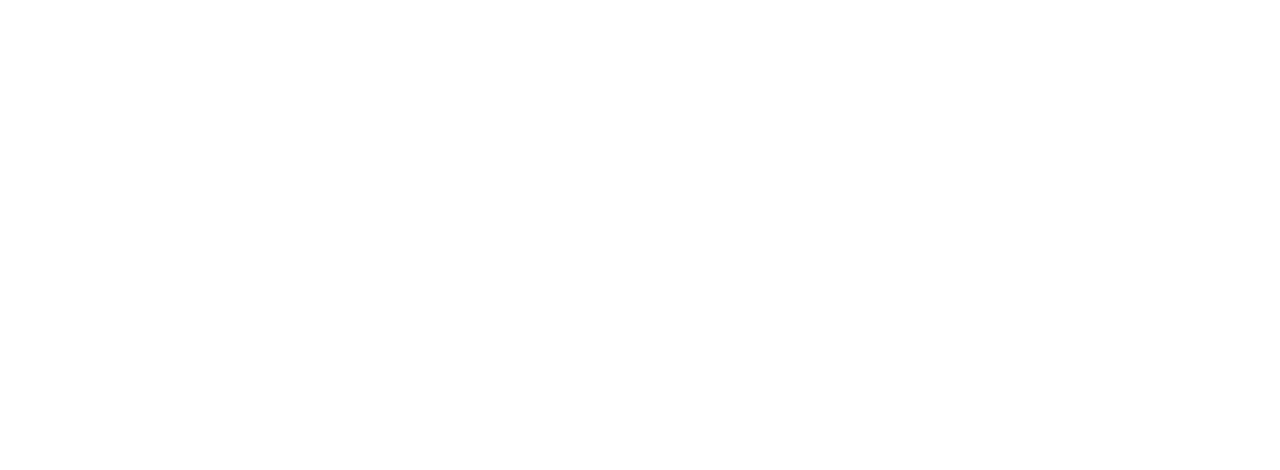
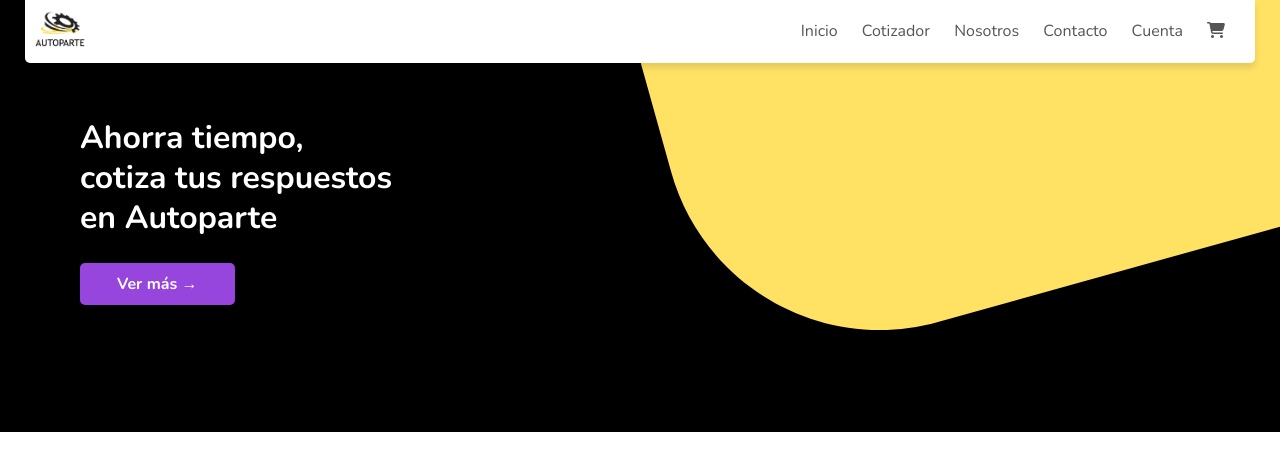
Before and after one commit to luismellareyes/autoparte, a plain HTML site: page index.html in a window 1280 px wide. Drawn offline with nearby package versions, Linux system fonts and the light colour scheme.

Commit message:
Avance 3 abril

```diff
--- /dev/null
+++ b/css/style.css
@@ -0,0 +1,106 @@
+* {
+    margin: 0;
+    padding: 0;
+    box-sizing: border-box;
+}
+
+body {
+    font-family: Nunito !important;
+}
+
+.navbar {
+    display: flex;
+    align-items: center;
+    padding: 10px;
+    background: radial-gradient(#fff, #fff);
+    border-bottom-left-radius: 5px;
+    border-bottom-right-radius: 5px;
+    box-shadow: 0 5px 6px rgba(0, 0, 0, 0.1);
+}
+
+nav {
+    flex: 1;
+    text-align: right;
+}
+
+nav ul {
+    display: inline-block;
+    list-style-type: none;
+}
+
+nav ul li {
+    display: inline-block;
+    margin-right: 20px;
+}
+
+a {
+    text-decoration: none;
+    color: #555;
+}
+
+p {
+    color: #555;
+}
+
+.container {
+    max-width: 1300px;
+    margin: auto;
+    padding-left: 25px;
+    padding-right: 25px;
+}
+
+.row {
+    display: flex;
+    align-items: center;
+    flex-wrap: wrap;
+    justify-content: space-around;
+}
+
+.col-2 {
+    flex-basis: 100%;
+    min-width: 300px;
+    margin: 0 80px;
+}
+
+
+/*.col-2 img {
+    max-width: 100%;
+    padding: 50px 0;
+}*/
+
+.col-2 h1 {
+    font-size: 200%;
+    line-height: 40px;
+    margin: 25px 0;
+    color: #fff;
+}
+
+.btn {
+    background-color: #9645dd;
+    color: #ffffff;
+    border: 2px solid #9645dd;
+    border-radius: 5px;
+    font-size: 16px;
+    font-weight: 700;
+    padding: 8px 35px;
+    display: inline-block;
+    transition: .5s ease-in-out;
+}
+
+.btn:hover {
+    background-color: #7424ba;
+    color: #ffffff;
+    border: 2px solid #7424ba;
+}
+
+.header {
+    background-image: url(/img/autoparte-back01-08.svg);
+    background-position: center center;
+    background-size: cover;
+    background-repeat: no-repeat;
+    height: 54vh;
+}
+
+.header .row {
+    margin-top: 30px;
+}
--- a/index.html
+++ b/index.html
@@ -1,17 +1,58 @@
 <!DOCTYPE html>
 <html lang="es">
+
 <head>
     <meta charset="UTF-8">
     <meta name="viewport" content="width=device-width, initial-scale=1.0">
-    <title>Autoparte.cl</title>
+    <title>Autoparte.cl | Cotiza con nosotros tus respuestos</title>
+    <link href="https://fonts.googleapis.com/css2?family=Nunito:wght@400;600;700&display=swap" rel="stylesheet">
+    <link rel="stylesheet" href="css/style.css">
     <link rel="shortcut icon" href="img/favicon.ico">
+    <script src="https://kit.fontawesome.com/4bb686cdec.js" crossorigin="anonymous"></script>
+
 </head>
+
 <body>
-
-    <div class="container">
+    <div class="header">
 
 
+        <div class="container">
+            <div class="navbar">
+                <div class="logo">
+                    <img src="img/logob.png" width="50xp">
+                </div>
+                <nav>
+                    <ul>
+                        <li><a href="">Inicio</a></li>
+                        <li><a href="">Cotizador</a></li>
+                        <li><a href="">Nosotros </a></li>
+                        <li><a href="">Contacto</a></li>
+                        <li><a href="">Cuenta</a></li>
+                        <li><a href=""><i class='fas fa-shopping-cart'></i></a></li>
+                    </ul>
+                </nav>
+            </div>
+        </div>
+        <div class="row">
+            <div class="col-2">
+                <h1>Ahorra tiempo, <br> cotiza tus respuestos <br>en Autoparte </h1>
+                <a href="" class="btn">Ver más &#8594;</a>
+            </div>
+        </div>
     </div>
 
+    <!------ Categorias---->
+
+
+    <div class="categories">
+        <div class="row">
+            <div class="col-3">
+
+            </div>
+        </div>
+    </div>
+
+
 </body>
+
 </html>
```
Also changed, not shown: img/logo.png (added), img/logob.png (added).
